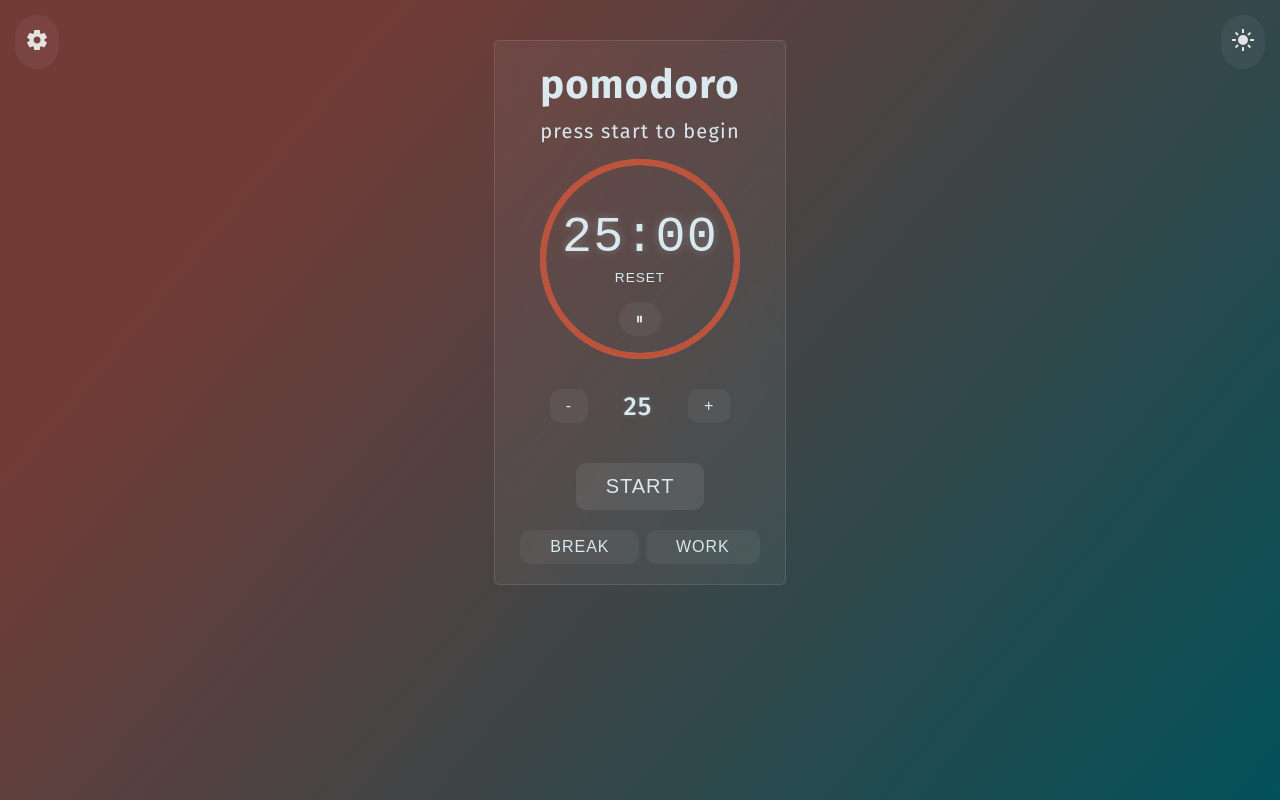
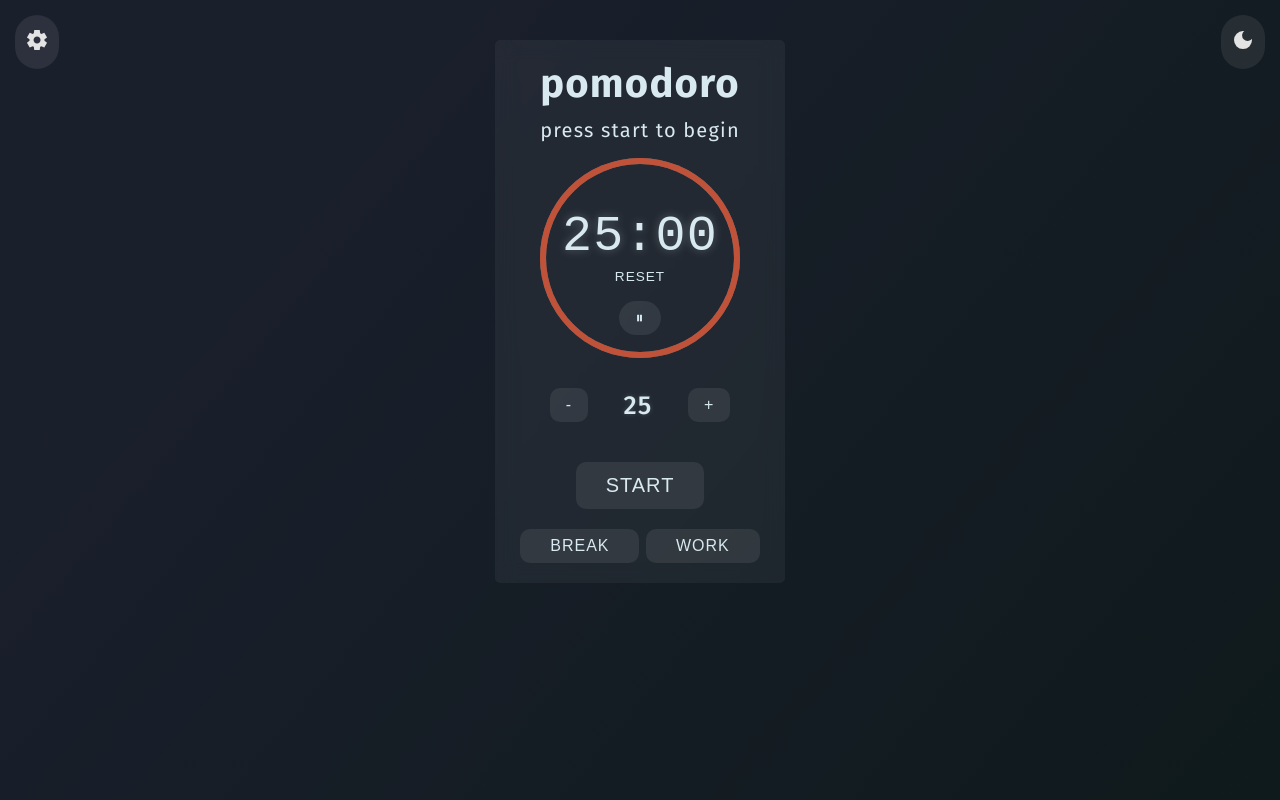
Before and after one commit to efan-mc/pomodoro, a plain HTML site: page index.html in a window 1280 px wide. Both pictures are taken after a click on the button 1243 px from the left and 42 px from the top of the page. Drawn offline with Linux system fonts and the light colour scheme; a web font is replaced by a local one.

Commit message:
feat: added dark mode

```diff
--- a/app.js
+++ b/app.js
@@ -9,6 +9,8 @@ const workBtn = document.querySelector('.btn-work')
 const settingsBtn = document.querySelector('.btn-settings');
 const closeBtn = document.querySelector('.btn-close-settings');
 const applyBtn = document.querySelector('.btn-apply-settings');
+const themeToggleBtn = document.querySelector('.toggle-theme');
+const themeIcon = themeToggleBtn.querySelector('img');
 const sessionInput = document.getElementById('sessionLength');
 const breakInput = document.getElementById('breakLength');
 const autoNextCheckbox = document.getElementById('autoNext');
@@ -247,3 +249,18 @@ applyBtn.addEventListener('click', () => {
 
   settingsMenu.classList.remove('active');
 });
+
+themeToggleBtn.addEventListener('click',  () => {
+  const html = document.documentElement;
+  const isDark = html.getAttribute('data-theme') === 'dark';
+
+  if (isDark) {
+    html.removeAttribute('data-theme');
+    themeIcon.src = 'icons/light_mode_24dp_E3E3E3_FILL1_wght400_GRAD0_opsz24.svg';
+    themeIcon.alt = 'Light mode Icon';
+  } else {
+    html.setAttribute('data-theme', 'dark');
+    themeIcon.src = 'icons/dark_mode_24dp_E3E3E3_FILL1_wght400_GRAD0_opsz24.svg';
+    themeIcon.alt = 'Dark mode Icon';
+  }
+});
--- a/styles.css
+++ b/styles.css
@@ -1,16 +1,41 @@
+:root {
+  --bg-color: #ffffff;
+  --bg-gradient: linear-gradient(-50deg, #025159 0%, #733b36 80%);
+  --text-color: #d8e9ef;
+  --glass-color: rgba(255, 255, 255, 0.05);
+  --glass-border: rgba(255, 255, 255, 0.1);
+  --circle-color: #bf5239;
+  --circle-mask: rgba(255, 255, 255, 0.3);
+  --button-bg: rgba(255, 255, 255, 0.08);
+  --button-hover: rgba(255, 255, 255, 0.15);
+}
+
+[data-theme="dark"] {
+  --bg-color: #0f1a1c;
+  --bg-gradient: linear-gradient(-50deg, #0f1a1c 0%, #1a1f2c 80%);
+  --text-color: #d8e9ef;
+  --btn-bg: rgba(255, 255, 255, 0.03);
+  --btn-hover: rgba(255, 255, 255, 0.08);
+  --glass: rgba(255, 255, 255, 0.02);
+  --glass-border: rgba(255, 255, 255, 0.08);
+  --circle-color: #bf5239;
+  --circle-mask: rgba(255, 255, 255, 0.2);
+}
+
 html {
   font-family: "Fira Sans", sans-serif;
   font-size: 20px;
   letter-spacing: 1.2px;
   min-height: 100vh;
-  color: #d8e9ef;
-  background-image: linear-gradient(-50deg, #025159 0%, #733b36 80%);
+  color: var(--text-color);
+  background-color: var(--bg-color);
+  background-image: var(--bg-gradient);
   background-size: cover;
 }
 
 h1 {
   margin: 0 auto 10px auto;
-  color: #d8e9ef;
+  color: var(--text-color);
 }
 
 p {
@@ -29,9 +54,9 @@ p {
   text-align: center;
   border-radius: 5px;
   padding: 20px;
-  background: rgba(255, 255, 255, 0.05);
+  background: var(--glass-color);
   backdrop-filter: blur(10px);
-  border: 1px solid rgba(255, 255, 255, 0.1);
+  border: 1px solid var(--mask-color);
 }
 
 .app-circle {
@@ -90,13 +115,13 @@ p {
   font-size: 1rem;
   padding: 0.6rem 1.5rem;
   border-radius: 10px;
-  background-color: rgba(255, 255, 255, 0.08);
+  background-color: var(--button-bg);
   color: #d8e9ef;
   transition: background-color 0.2s ease, transform 0.2s ease;
 }
 
 .btn-start:hover {
-  background-color: rgba(255, 255, 255, 0.15);
+  background-color: var(--button-hover);
   transform: scale(1.05);
 }
 
@@ -105,7 +130,7 @@ p {
   font-size: 250%;
   position: relative;
   top: 50px;
-  color: #d8e9ef;
+  color: var(--text-color);
   text-shadow: 0 0 10px rgba(216, 233, 239, 0.3);
 }
 
@@ -131,7 +156,7 @@ button {
 button:hover {
   cursor: pointer;
   color: #90c0d1;
-  background-color: rgba(255, 255, 255, 0.1);
+  background-color: var(--button-hover);
   box-shadow: 0 0 5px rgba(216, 233, 239, 0.3);
 }
 
@@ -148,13 +173,13 @@ button:active {
   padding: 0.4rem 0.8rem;
   border: none;
   border-radius: 50px;
-  background-color: rgba(255, 255, 255, 0.05);
+  background-color: var(--button-bg);
   color: #d8e9ef;
   transition: background-color 0.2s ease;
 }
 
 .btn-pause:hover {
-  background-color: rgba(255, 255, 255, 0.1);
+  background-color: var(--button-hover);
 }
 
 .btn-start {
@@ -190,13 +215,13 @@ button:active {
   padding: 0.4rem 0.8rem;
   border: none;
   border-radius: 10px;
-  background-color: rgba(255, 255, 255, 0.05);
+  background-color: var(--button-bg);
   color: #d8e9ef;
   transition: background-color 0.2s ease;
 }
 
 .session-controls button:hover {
-  background-color: rgba(255, 255, 255, 0.1);
+  background-color: var(--button-hover);
 }
 
 .work-break-controls button {
@@ -205,13 +230,13 @@ button:active {
   padding: 0.4rem 1.5rem;
   border: none;
   border-radius: 10px;
-  background-color: rgba(255, 255, 255, 0.05);
+  background-color: var(--button-bg);
   color: #d8e9ef;
   transition: background-color 0.2s ease;
 }
 
 .work-break-controls button:hover {
-  background-color: rgba(255, 255, 255, 0.1);
+  background-color: var(--button-hover);
 }
 
 .popup-message {
@@ -245,7 +270,7 @@ button:active {
   padding: 0.5rem;
   border: none;
   border-radius: 50px;
-  background-color: rgba(255, 255, 255, 0.05);
+  background-color: var(--button-bg);
   color: #d8e9ef;
   transition: background-color 0.2s ease;
 }
@@ -258,18 +283,18 @@ button:active {
   padding: 0.5rem;
   border: none;
   border-radius: 50px;
-  background-color: rgba(255, 255, 255, 0.05);
+  background-color: var(--button-bg);
   color: #d8e9ef;
   transition: background-color 0.2s ease;
 }
 
 .toggle-theme:hover {
-  background-color: rgba(255, 255, 255, 0.15);
+  background-color: var(--button-hover);
   cursor: pointer;
 }
 
 .btn-settings:hover {
-  background-color: rgba(255, 255, 255, 0.15);
+  background-color: var(--button-hover);
   cursor: pointer;
 }
 
@@ -305,7 +330,7 @@ button:active {
   right: 12px;
   font-size: 1.2rem;
   border: none;
-  background-color: rgba(255, 255, 255, 0.05);
+  background-color: var(--button-bg);
   color: #d8e9ef;
   border-radius: 50%;
   width: 36px;
@@ -321,7 +346,7 @@ button:active {
   padding: 0.4rem;
   border: none;
   border-radius: 8px;
-  background-color: rgba(255, 255, 255, 0.08);
+  background-color: var(--button-bg);
   color: #d8e9ef;
   font-size: 0.9rem;
   width: 70px;
@@ -345,7 +370,7 @@ button:active {
   padding: 0.4rem 1rem;
   font-size: 0.8rem;
   border-radius: 10px;
-  background-color: rgba(255, 255, 255, 0.08);
+  background-color: var(--button-bg);
   color: #d8e9ef;
   transition: background-color 0.2s ease;
 }
```
